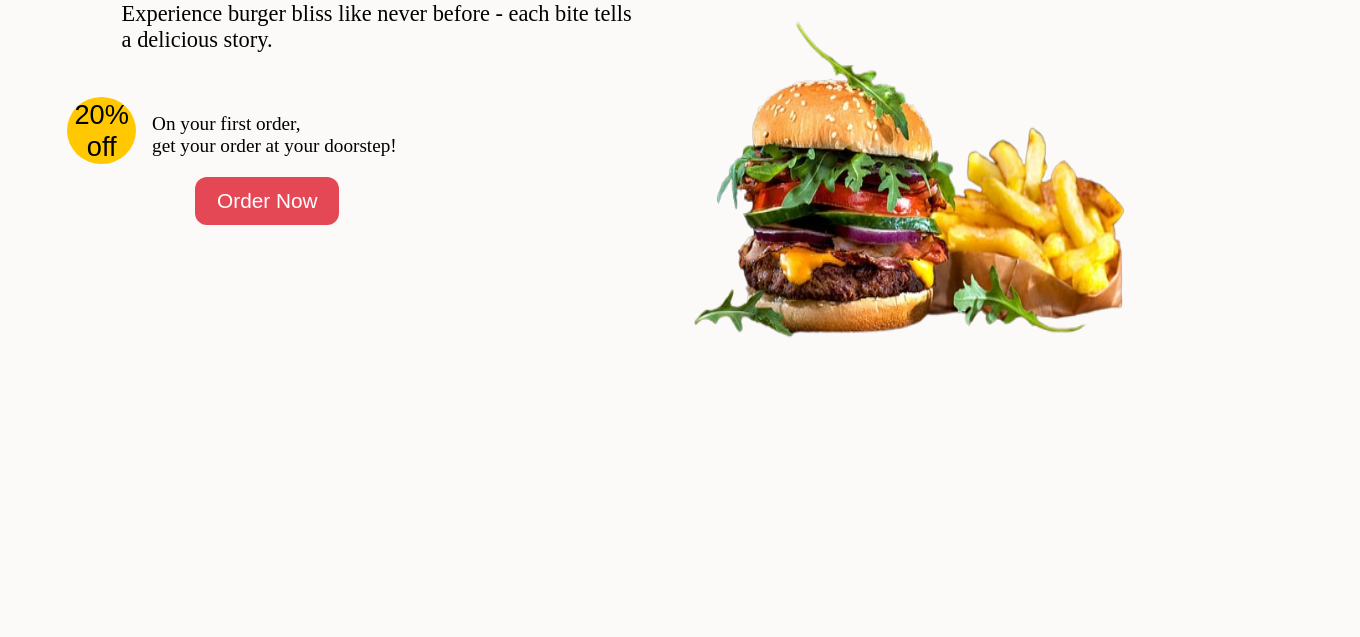
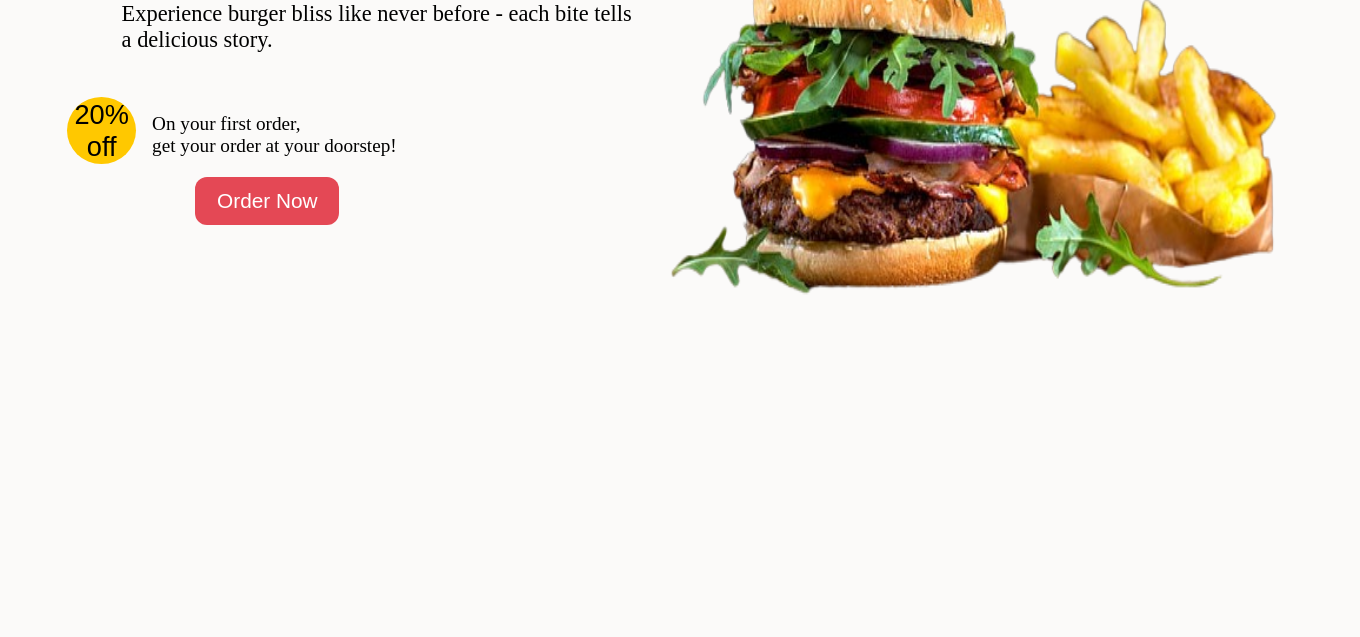
Before and after one commit to invtfl-bharti/patty-express, a plain HTML site: page index.html in a window 1280 px wide. Shown: the part 287-924 px from the top of the page, 1360 px wide, since content can reach past the window. Drawn offline with Linux system fonts and the light colour scheme.

Commit message:
css file added

```diff
--- a/style.css
+++ b/style.css
@@ -185,10 +185,10 @@
 
 .background-image img {
     position: absolute;
-    top: -3rem;
-    left: -2rem;
-    height: 32rem;
-    width: 32rem;
+    top: -60%;
+    left: -4rem;
+    height: 45rem;
+    width: 45rem;
     background-size: cover;
 }
 
```
